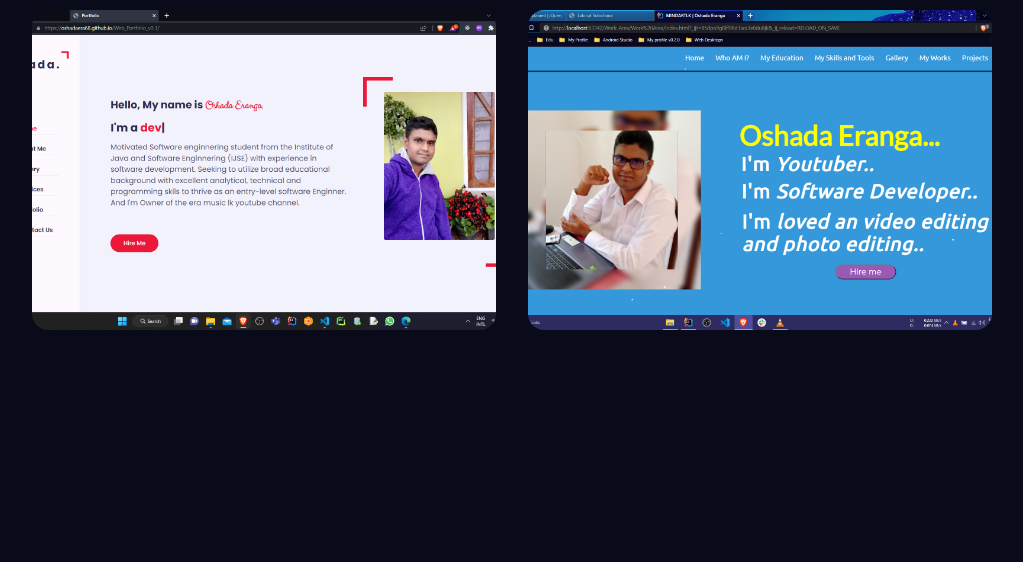
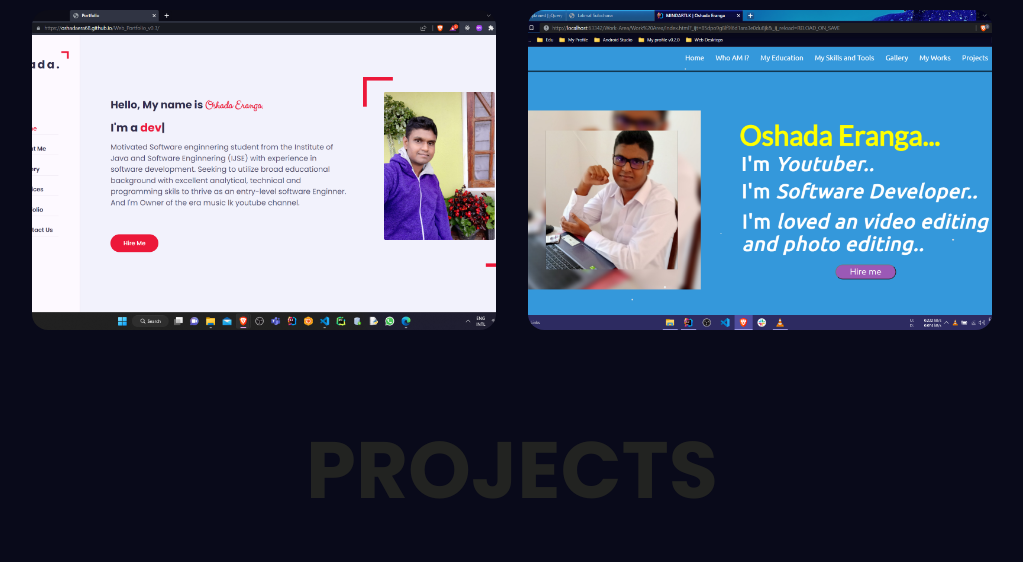
Before and after one commit to oshadaera68/Creative_Web_Portfolio_Design, a plain HTML site: page index.html in a window 1280 px wide. Shown: the part 2336-2898 px from the top of the page, without its empty margins (128-1151 px from the left). Before the commit the page ends 2698 px from the top, so only its background shows below. Drawn offline with nearby package versions, Linux system fonts and the light colour scheme.

Commit message:
updated comments and started projects section

```diff
--- a/index.html
+++ b/index.html
@@ -33,9 +33,10 @@
             </div>
         </div>
     </header>
+
     <!-- home -->
-
     <section class="home container" id="home">
+        <!-- content -->
         <div class="home-content">
             <div class="home-img">
                 <img src="assets/era1-removebg-preview.png" alt="">
@@ -60,11 +61,11 @@
         </div>
     </section>
 
-    <!-- About me -->
+    <!-- About me section -->
     <section class="about container" id="about">
         <!-- Heading -->
         <h2 class="heading">About</h2>
-        <!-- About Content -->
+        <!-- content -->
         <div class="about-content">
             <div class="about-data">
                 <span>About Me</span>
@@ -84,7 +85,7 @@
         </div>
     </section>
 
-    <!-- services -->
+    <!-- services section -->
     <section class="services container" id="services">
         <!-- Heading -->
         <h2 class="heading">Services</h2>
@@ -116,8 +117,9 @@
         </div>
     </section>
 
-    <!-- portfolio -->
+    <!-- portfolio section -->
     <section class="portfolio container" id="portfolio">
+        <!-- Heading -->
         <h2 class="heading">Portfolio</h2>
         <!-- content -->
         <div class="portfolio-content">
@@ -164,9 +166,17 @@
                     </a>
                 </div>
             </div>
-
         </div>
     </section>
+
+    <!-- Project Section-->
+    <section class="projects container" id="projects">
+        <!-- Heading -->
+        <h2 class="heading">Projects</h2>
+        <!-- content -->
+
+    </section>
+
 
     <!-- link to js -->
     <script src="script.js"></script>
```
